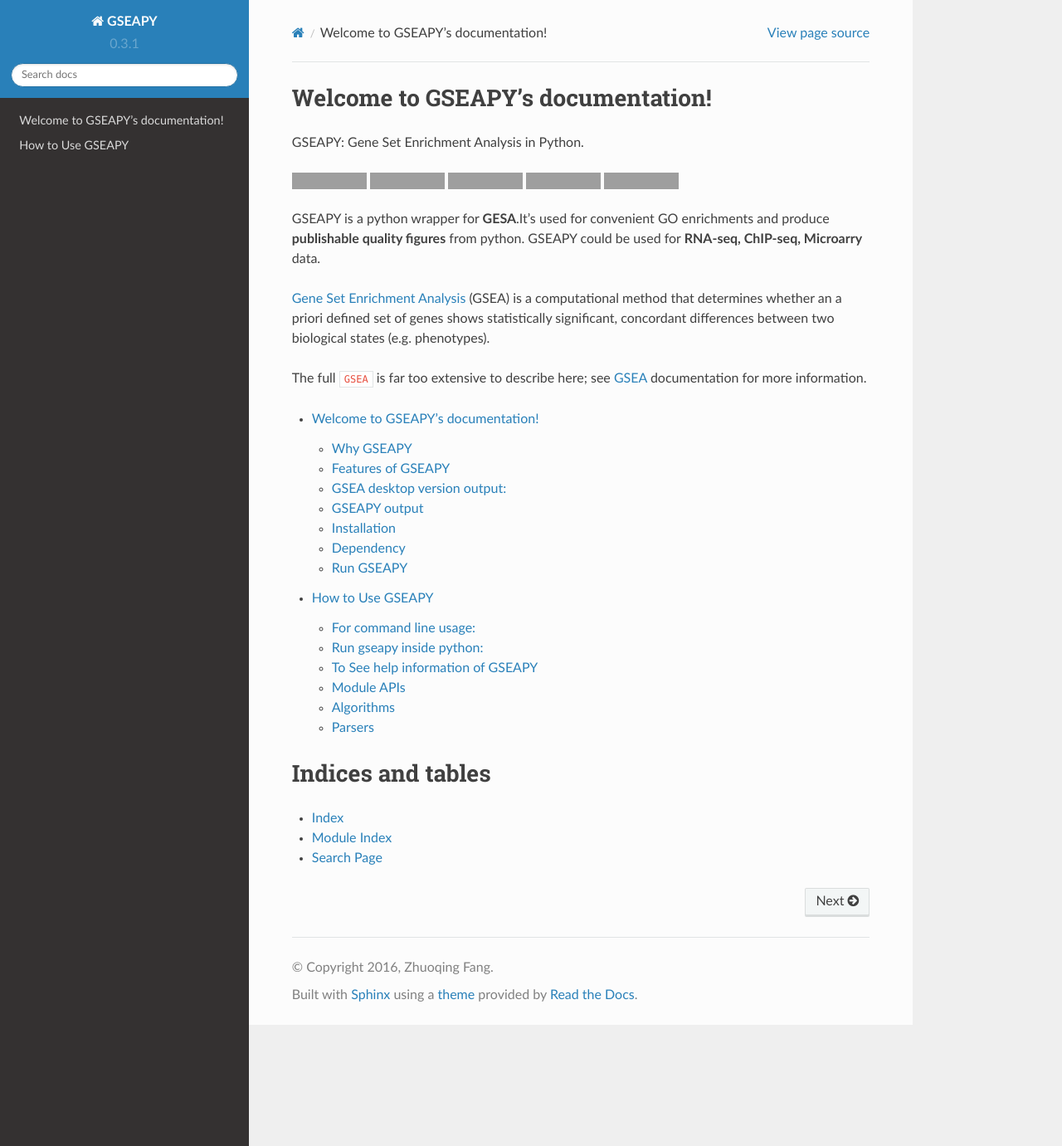
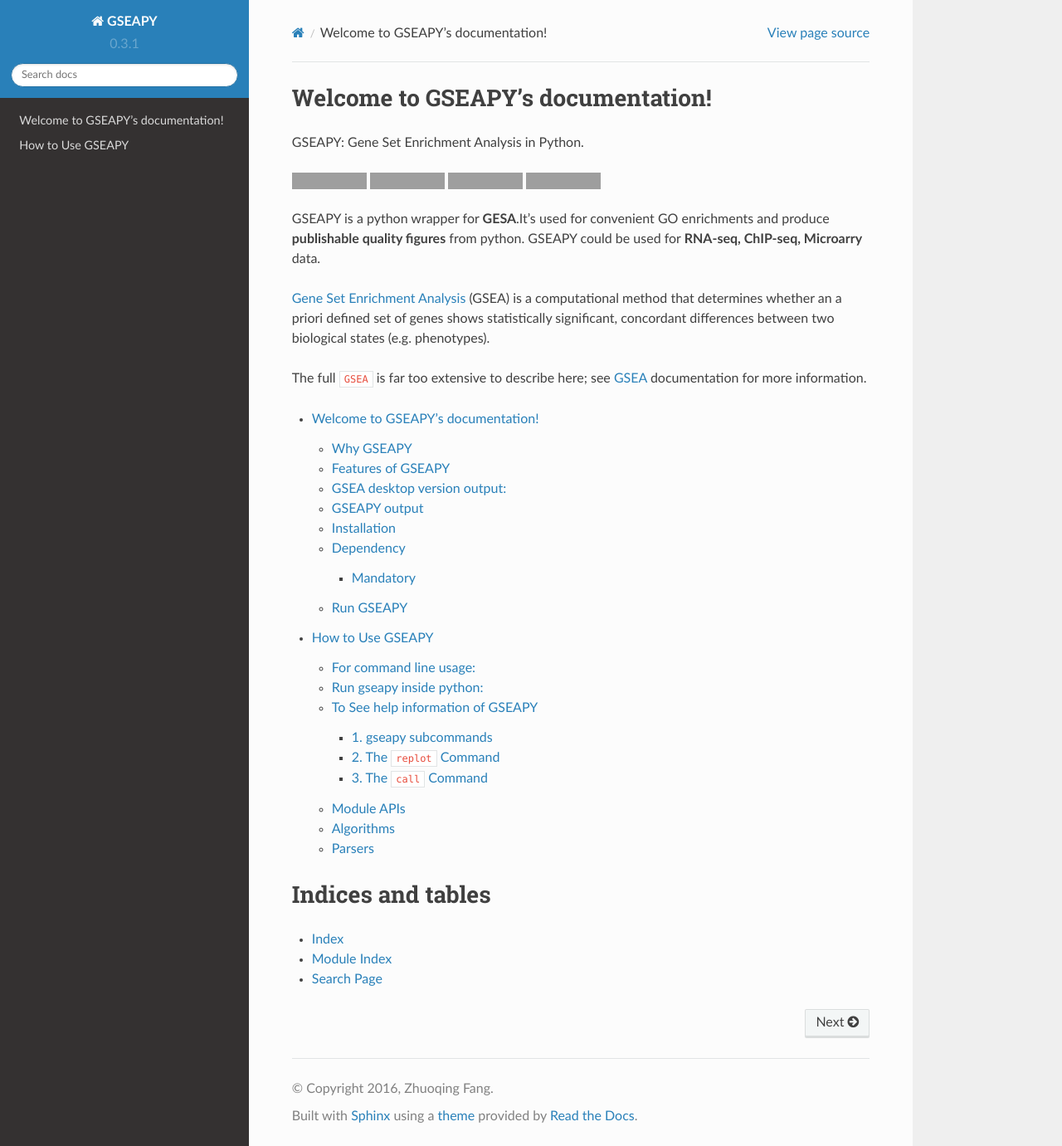
Before and after one commit to zqfang/GSEApy, a Sphinx documentation site: the page built from docs/index.rst, in a window 1280 px wide and 1381 px high. Shown: the whole window at 83% size. Built offline with Sphinx 7.4.7 and the Read the Docs theme 2.0.0, drawn with Linux system fonts in a browser that asks for light colours; formulas are drawn with MathJax 3; grey boxes are pictures that could not be loaded.

Commit message:
Update index.rst

```diff
--- a/docs/index.rst
+++ b/docs/index.rst
@@ -39,7 +35,7 @@ The full ``GSEA`` is far too extensive to describe here; see
 
 
 .. toctree::
-   :maxdepth: 2
+   :maxdepth: 3
 
 
    introduction.rst
```
Also changed, not shown: other parts of docs/index.rst (+0 -4 lines).
